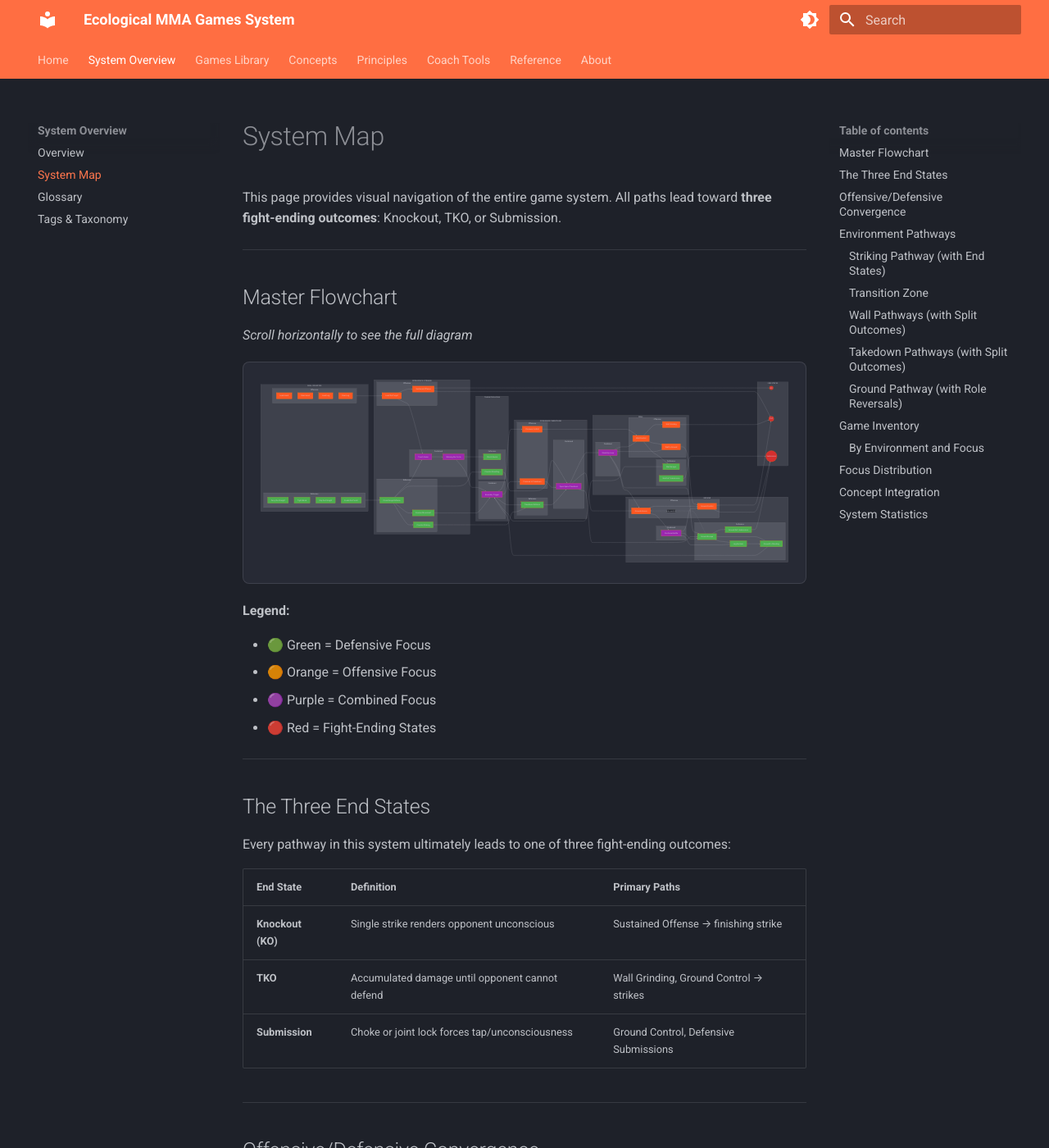
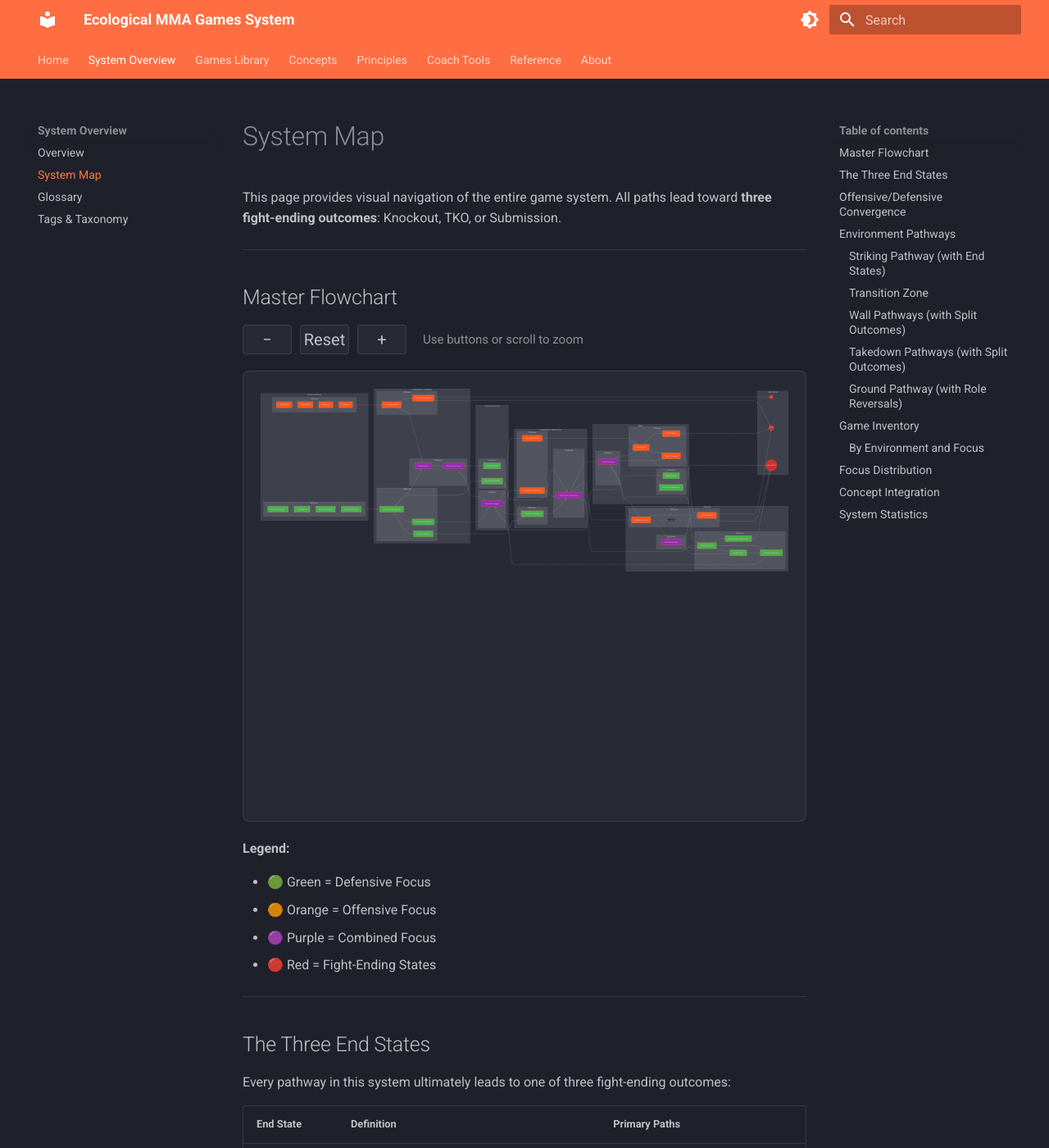
Before and after one commit to ACalienes/Ecological-MMA-Game-System, an MkDocs documentation site: the page built from docs/system/map.md, in a window 1280 px wide and 1400 px high. Shown: the whole window at 82% size. Built offline with MkDocs 1.6.1 and Material for MkDocs 9.7.7, drawn with Linux system fonts in a browser that asks for light colours.

Commit message:
Option A: CSS transform-based zoom
- Viewport div provides scrollable window
- Content div gets scaled via CSS transform
- Zoom buttons multiply scale factor
- Ctrl+scroll also zooms
- No need to find/move SVG - just scales whatever renders

Co-Authored-By: Claude Opus 4.5 <noreply@anthropic.com>

````diff
--- a/docs/javascripts/flowchart-zoom.js
+++ b/docs/javascripts/flowchart-zoom.js
@@ -1 +1,34 @@
-// No JavaScript needed - using pure CSS scrollable wrapper
+// CSS Transform-based zoom for flowchart
+var currentZoom = 1;
+
+function zoomFlowchart(factor) {
+    var content = document.getElementById('master-flowchart');
+    if (!content) return;
+
+    if (factor === 1) {
+        // Reset
+        currentZoom = 1;
+    } else {
+        // Multiply current zoom
+        currentZoom *= factor;
+        // Clamp between 0.3 and 3
+        currentZoom = Math.max(0.3, Math.min(3, currentZoom));
+    }
+
+    content.style.transform = 'scale(' + currentZoom + ')';
+}
+
+// Add scroll wheel zoom
+document.addEventListener('DOMContentLoaded', function() {
+    var viewport = document.querySelector('.flowchart-viewport');
+    if (!viewport) return;
+
+    viewport.addEventListener('wheel', function(e) {
+        // Only zoom if Ctrl/Cmd is held
+        if (e.ctrlKey || e.metaKey) {
+            e.preventDefault();
+            var factor = e.deltaY > 0 ? 0.9 : 1.1;
+            zoomFlowchart(factor);
+        }
+    }, { passive: false });
+});
--- a/docs/stylesheets/flowchart.css
+++ b/docs/stylesheets/flowchart.css
@@ -1,29 +1,73 @@
-/* Scrollable wrapper for large mermaid diagrams */
-.mermaid-scroll-wrapper {
+/* Zoom Controls */
+.zoom-controls {
+    display: flex;
+    align-items: center;
+    gap: 0.5rem;
+    margin-bottom: 0.5rem;
+    flex-wrap: wrap;
+}
+
+.zoom-controls button {
+    width: 60px;
+    height: 36px;
+    border: 1px solid var(--md-default-fg-color--lightest);
+    border-radius: 4px;
+    background: var(--md-code-bg-color);
+    color: var(--md-default-fg-color);
+    font-size: 1rem;
+    cursor: pointer;
+    transition: all 0.2s ease;
+}
+
+.zoom-controls button:hover {
+    background: var(--md-accent-fg-color);
+    color: var(--md-accent-bg-color);
+    border-color: var(--md-accent-fg-color);
+}
+
+.zoom-hint {
+    font-size: 0.75rem;
+    color: var(--md-default-fg-color--light);
+    margin-left: 0.5rem;
+}
+
+/* Viewport - the visible window */
+.flowchart-viewport {
     width: 100%;
-    max-height: 600px;
+    height: 550px;
     overflow: auto;
     border: 1px solid var(--md-default-fg-color--lightest);
     border-radius: 8px;
     background: var(--md-code-bg-color);
     margin: 1rem 0;
-    padding: 1rem;
+    position: relative;
 }
 
-/* Ensure the mermaid diagram inside doesn't get constrained */
-.mermaid-scroll-wrapper .mermaid,
-.mermaid-scroll-wrapper pre {
+/* Content - the zoomable area */
+.flowchart-content {
+    transform-origin: 0 0;
+    transition: transform 0.2s ease;
+    padding: 1rem;
     min-width: max-content;
+}
+
+.flowchart-content .mermaid,
+.flowchart-content pre {
     margin: 0;
 }
 
-.mermaid-scroll-wrapper svg {
+.flowchart-content svg {
     max-width: none !important;
+    display: block;
 }
 
 /* Mobile */
 @media (max-width: 768px) {
-    .mermaid-scroll-wrapper {
-        max-height: 400px;
+    .flowchart-viewport {
+        height: 400px;
+    }
+
+    .zoom-hint {
+        display: none;
     }
 }
--- a/docs/system/map.md
+++ b/docs/system/map.md
@@ -6,9 +6,15 @@ This page provides visual navigation of the entire game system. All paths lead t
 
 ## Master Flowchart
 
-*Scroll horizontally to see the full diagram*
+<div class="zoom-controls">
+    <button onclick="zoomFlowchart(0.8)">−</button>
+    <button onclick="zoomFlowchart(1)">Reset</button>
+    <button onclick="zoomFlowchart(1.25)">+</button>
+    <span class="zoom-hint">Use buttons or scroll to zoom</span>
+</div>
 
-<div class="mermaid-scroll-wrapper">
+<div class="flowchart-viewport">
+<div class="flowchart-content" id="master-flowchart">
 
 ```mermaid
 flowchart LR
@@ -217,6 +223,7 @@ flowchart LR
     style SUB fill:#D32F2F,color:#fff
 ```
 
+</div>
 </div>
 
 **Legend:**
````
